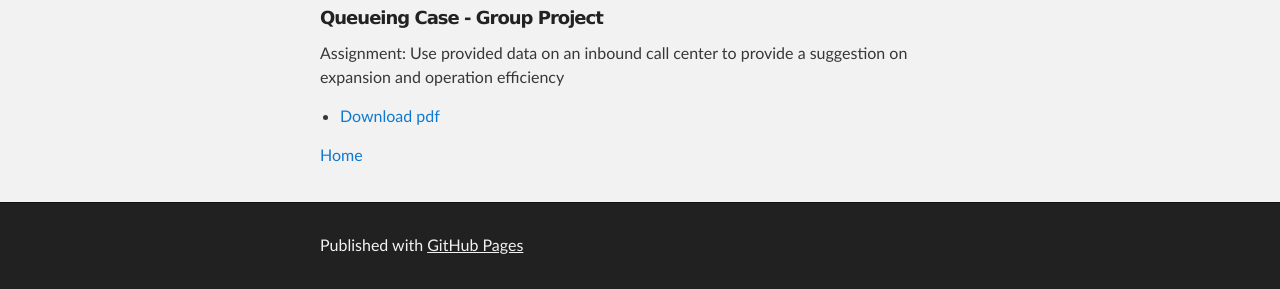
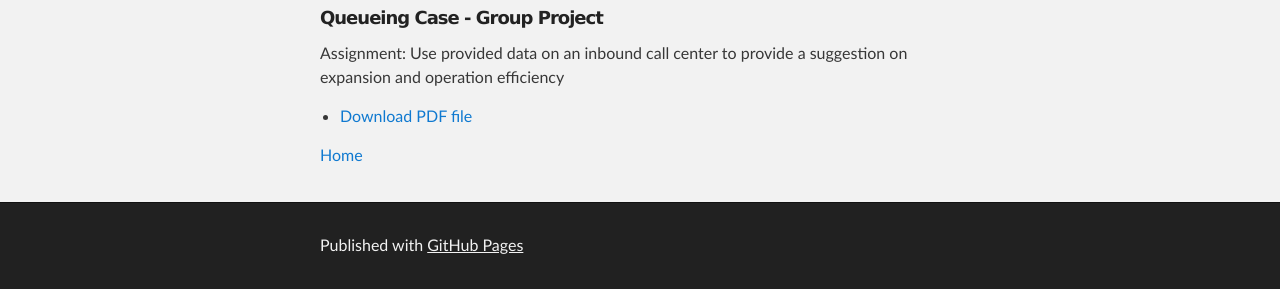
Before and after one commit to Cherylngo/cherylngo.github.io, a Jekyll site: the page built from PSBA/index.md, in a window 1280 px wide. Shown: the part 629-918 px from the top of the page. Built offline with Jekyll 4.4.1, drawn with Linux system fonts in a browser that asks for light colours; our own code applies the rules of GitHub Pages for plain Markdown files.

Commit message:
Update index.md

```diff
--- a/PSBA/index.md
+++ b/PSBA/index.md
@@ -12,6 +12,6 @@ Assignment: Create simulations for prescription drug profits, manufacterer warra
 
 ##### Queueing Case - Group Project
 Assignment: Use provided data on an inbound call center to provide a suggestion on expansion and operation efficiency
-- [Download pdf](QueueingCaseFinalAssignment.pdf)
+- [Download PDF file](QueueingCaseFinalAssignment.pdf)
 
 [Home](https://cherylngo.github.io/)
```
